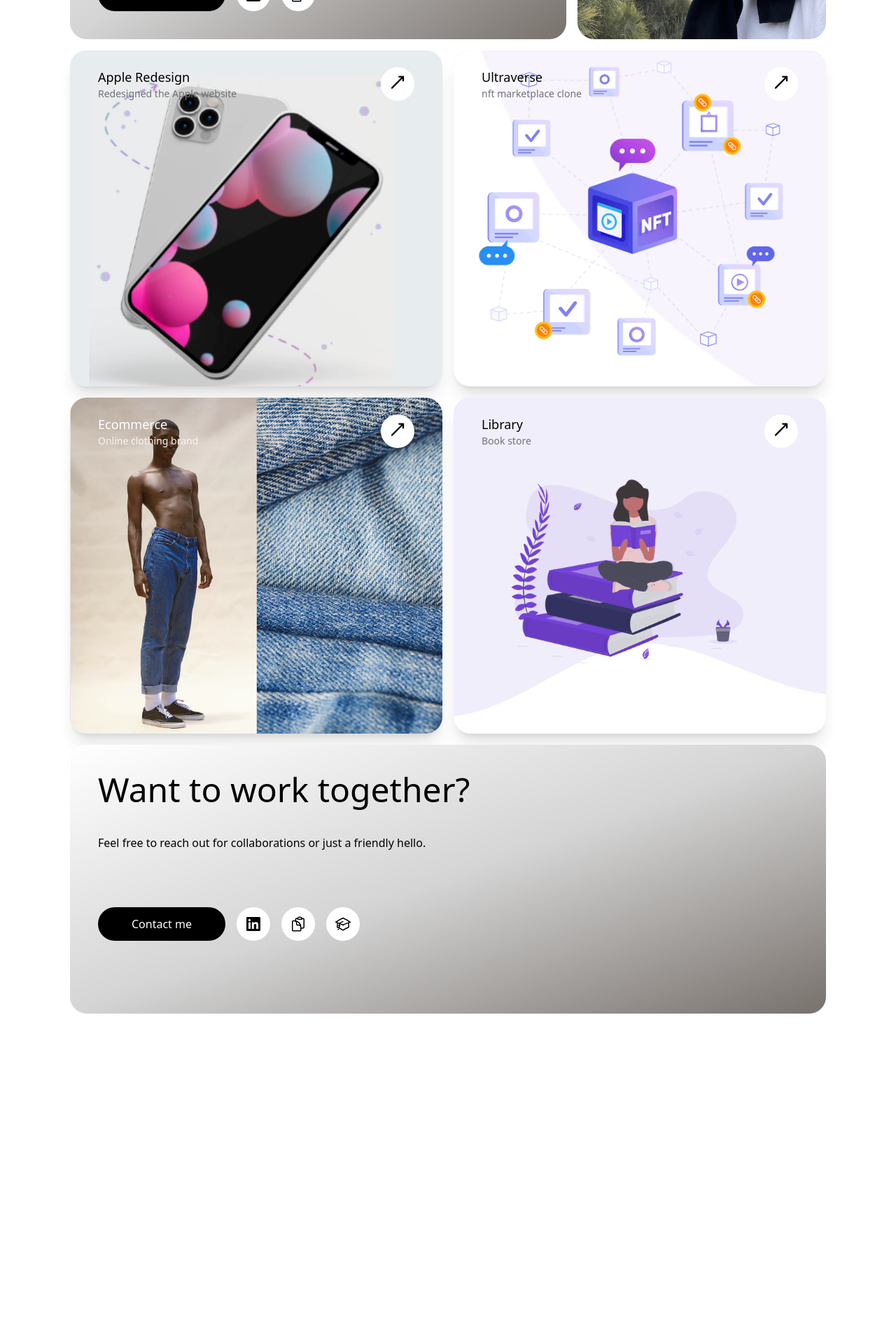
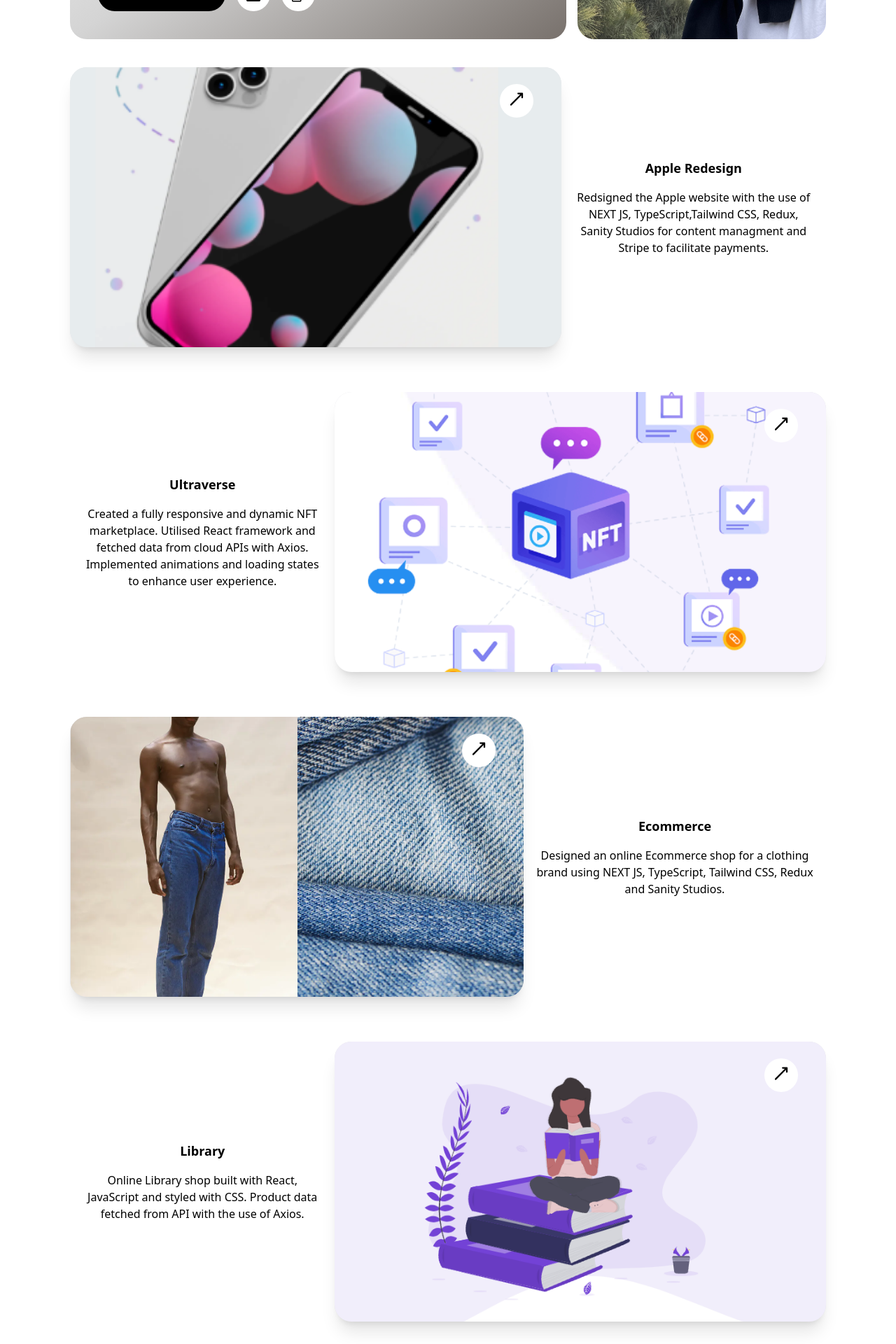
Before and after one commit to Rehan517/Portfolio, a Next.js app: page / in a window 1280 px wide. Shown: the part 480-2400 px from the top of the page at 70% size. Before the commit the page ends 1944 px from the top, so only its background shows below. Built offline with nearby package versions, Linux system fonts and the light colour scheme.

Commit message:
Portfolio design updated

```diff
--- a/Components/ProjectPreview.tsx
+++ b/Components/ProjectPreview.tsx
@@ -19,7 +19,7 @@ function ProjectPreview({
 
 }: Props) {
     return (
-        <motion.div className={`h-[30rem] rounded-3xl overflow-hidden ${dark ? "dark" : ""} shadow-xl`}
+        <motion.div className={`h-[25rem] rounded-3xl overflow-hidden ${dark ? "dark" : ""} shadow-xl w-[100%]`}
             style={{ background: `${bgColor}` }}
             initial = "initial"
             whileInView="animate"
--- a/pages/index.tsx
+++ b/pages/index.tsx
@@ -7,7 +7,7 @@ import Instagram from "../public/instagram.svg"
 import Linkedin from "../public/linkedin.svg"
 import ProjectPreview from '@/Components/ProjectPreview'
 import Link from 'next/link'
-import {  AcademicCapIcon, ClipboardDocumentIcon } from '@heroicons/react/24/outline'
+import { AcademicCapIcon, ClipboardDocumentIcon } from '@heroicons/react/24/outline'
 
 
 const inter = Inter({ subsets: ['latin'] })
@@ -41,7 +41,7 @@ export default function Home() {
               </Link>
               <Link href="/Rehan Ali | Resume.pdf" target='_blank'>
                 <SocialButton bgColor=''>
-                <ClipboardDocumentIcon className='h-6 w-6'/>
+                  <ClipboardDocumentIcon className='h-6 w-6' />
                 </SocialButton>
               </Link>
 
@@ -51,19 +51,59 @@ export default function Home() {
         <div className="h-[30rem] rounded-3xl p-8 bg-[url('/Photo.jpeg')] bg-cover bg-center" />
       </section>
 
-      <section className='grid grid-cols-1 lg:grid-cols-2 gap-4 my-4' id='projects'>
-        <a href="https://apple-redesign-git-main-rehan517.vercel.app/" target='_blank'>
-          <ProjectPreview imageUrl='/apple.png' name='Apple Redesign' description='Redesigned the Apple website' />
-        </a>
-        <a href="https://rehan-internship.vercel.app/" target='_blank'>
-          <ProjectPreview imageUrl='/ultra.png' name='Ultraverse' description='nft marketplace clone' />
-        </a>
-        <a href="https://clothing-brand-next.vercel.app/" target='_blank'>
-          <ProjectPreview imageUrl='/clothing.png' name='Ecommerce' description='Online clothing brand' dark />
-        </a>
-        <a href="https://library-react-rehan.vercel.app/" target='_blank'>
-          <ProjectPreview imageUrl='/library.png' name='Library' description='Book store' />
-        </a>
+      <section className='grid gap-4 my-4' id='projects'>
+        <div className='flex flex-col lg:flex-row w-full py-6'>
+          <a href="https://apple-redesign-git-main-rehan517.vercel.app/" className='w-[100%] lg:w-[75%] pt-5 lg:pt-0' target='_blank'>
+            <ProjectPreview imageUrl='/apple.png' name='' description='' />
+          </a>
+          <div className='lg:w-[40%] w-[100%]  flex flex-col items-center justify-center px-4 pt-5 lg:pt-0'>
+            <h1 className='text-lg font-bold'>Apple Redesign</h1>
+            <p className='text-center pt-4'>Redsigned the Apple website with the use of NEXT JS, TypeScript,Tailwind CSS, Redux, Sanity Studios for content managment and Stripe to facilitate payments.</p>
+          </div>
+        </div>
+
+        <div className='flex flex-col lg:flex-row w-full py-6'>
+          <div className='lg:w-[40%] w-[100%] lg:flex flex-col items-center justify-center px-4 hidden '>
+            <h1 className='text-lg font-bold'>Ultraverse</h1>
+            <p className='text-center pt-4'>Created a fully responsive and dynamic NFT marketplace. Utilised React framework and fetched data from cloud APIs with Axios. Implemented animations and loading states to enhance user experience.</p>
+          </div>
+
+          <a href="https://rehan-internship.vercel.app/" className='w-[100%] lg:w-[75%] pt-5 lg:pt-0' target='_blank'>
+            <ProjectPreview imageUrl='/ultra.png' name='' description='' />
+          </a>
+
+          <div className='lg:w-[40%] w-[100%] lg:hidden flex-col items-center justify-center px-4 flex pt-5 lg:pt-0'>
+            <h1 className='text-lg font-bold'>Ultraverse</h1>
+            <p className='text-center pt-4'>Created a fully responsive and dynamic NFT marketplace. Utilised React framework and fetched data from cloud APIs with Axios. Implemented animations and loading states to enhance user experience.</p>
+          </div>
+        </div>
+
+        <div className='flex flex-col lg:flex-row w-full py-6'>
+          <a href="https://clothing-brand-next.vercel.app/" className='w-[100%] lg:w-[60%] pt-5 lg:pt-0' target='_blank'>
+            <ProjectPreview imageUrl='/clothing.png' name='' description='' dark />
+          </a>
+
+          <div className='lg:w-[40%] w-[100%] flex flex-col items-center justify-center px-4 pt-5 lg:pt-0'>
+            <h1 className='text-lg font-bold'>Ecommerce</h1>
+            <p className='text-center pt-4'>Designed an online Ecommerce shop for a clothing brand using NEXT JS, TypeScript, Tailwind CSS, Redux and Sanity Studios.</p>
+          </div>
+        </div>
+
+        <div className='flex flex-col lg:flex-row w-full py-6'>
+        <div className='lg:w-[40%] w-[100%]  lg:flex flex-col items-center justify-center px-4 hidden'>
+            <h1 className='text-lg font-bold'>Library</h1>
+            <p className='text-center pt-4'>Online Library shop built with React, JavaScript and styled with CSS. Product data fetched from API with the use of Axios.</p>
+          </div>
+
+          <a href="https://library-react-rehan.vercel.app/" className='w-[100%] lg:w-[75%] pt-5 lg:pt-0' target='_blank'>
+            <ProjectPreview imageUrl='/library.png' name='' description='' />
+          </a>
+
+          <div className='lg:w-[40%] w-[100%]  lg:hidden flex-col items-center justify-center px-4 flex pt-5 lg:pt-0'>
+            <h1 className='text-lg font-bold'>Library</h1>
+            <p className='text-center pt-4'>Online Library shop built with React, JavaScript and styled with CSS. Product data fetched from API with the use of Axios.</p>
+          </div>
+        </div>
       </section>
 
       <section className='grid grid-cols-1 my-4' id='contact'>
@@ -84,12 +124,12 @@ export default function Home() {
               </Link>
               <Link href="/Rehan Ali | Resume.pdf" target='_blank'>
                 <SocialButton bgColor=''>
-                <ClipboardDocumentIcon className='h-6 w-6'/>
+                  <ClipboardDocumentIcon className='h-6 w-6' />
                 </SocialButton>
               </Link>
               <Link href="/Rehan's Certificate of Completion.pdf" target='_blank'>
                 <SocialButton bgColor=''>
-                <AcademicCapIcon className='h-6 w-6'/>
+                  <AcademicCapIcon className='h-6 w-6' />
                 </SocialButton>
               </Link>
             </div>
```
